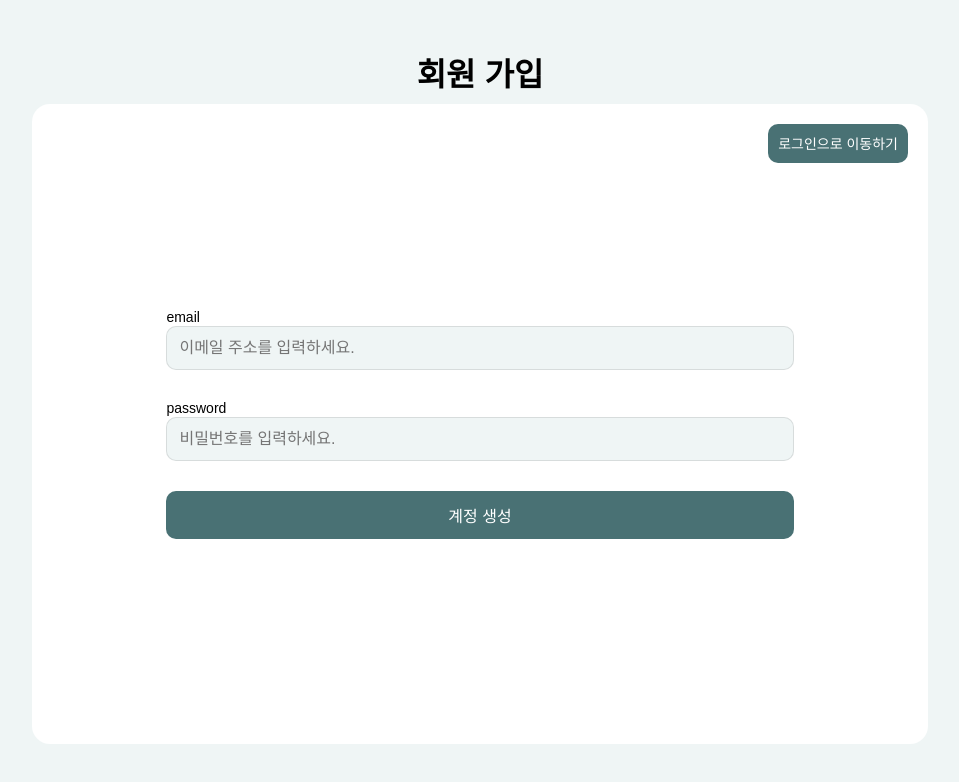
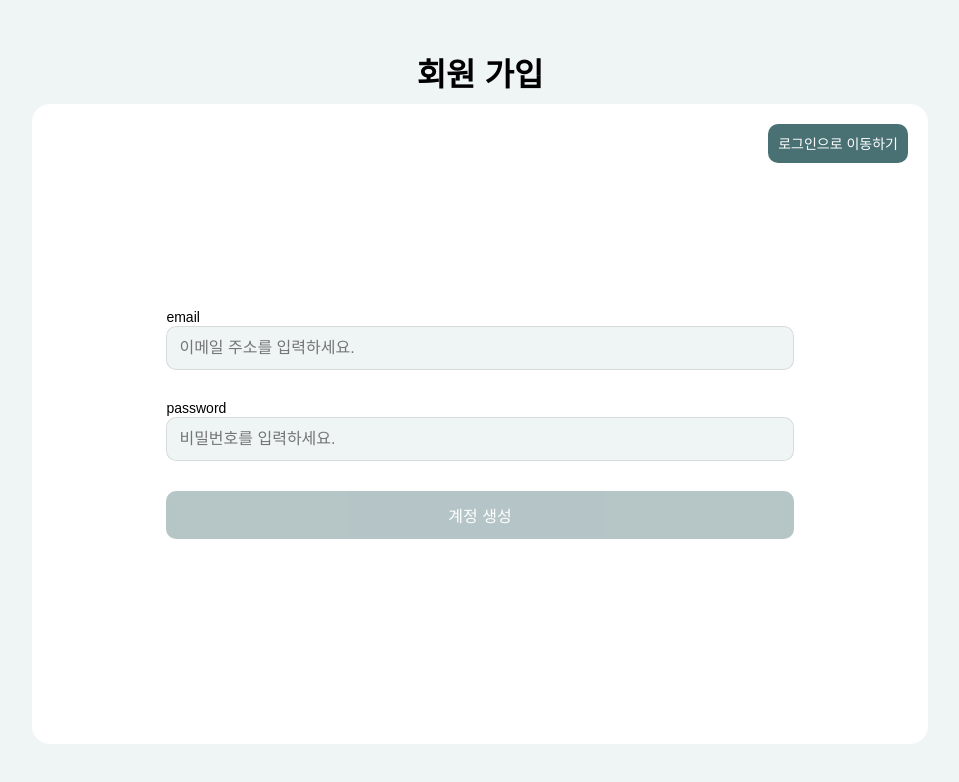
Before and after one commit to wanted-pre-onboarding-team-7/pre-onboarding-8th-1-7, a React (Create React App) app: page / in a window 1280 px wide. Shown: the top 782 px of the page, without its empty margins (160-1119 px from the left). Built offline with nearby package versions, Linux system fonts and the light colour scheme.

Commit message:
Feat: assignment1_2 구현

```diff
--- a/src/components/SignForm.js
+++ b/src/components/SignForm.js
@@ -5,9 +5,11 @@ import { SIGN_IN, SUBMIT_BTN, SIGN_UP } from '../utils/constants';
 import TextInput from './TextInput';
 import { postSignin, postSignup } from '../utils/axios-api-fn';
 import { useNavigate } from 'react-router-dom';
+import { validation } from '../utils/validation';
 
 export default function SignForm({ signState, setSignState }) {
   // useState 부분은 지환님 코드 합치면 삭제
+  const [isActive, setIsActive] = useState(false);
   const [form, setForm] = useState(initialForm);
   const emailRef = useRef(initialForm.email);
   const passwordRef = useRef(initialForm.password);
@@ -30,11 +32,11 @@ export default function SignForm({ signState, setSignState }) {
       return newForm;
     });
     // 유효성 검사
-    // const isValidated =
-    //   validation('email', emailRef.current.value) &&
-    //   validation('password', passwordRef.current.value);
-    // isValidated ? setIsActive(true) : setIsActive(false);
-    // return;
+    const isValidated =
+      validation('email', emailRef.current.value) &&
+      validation('password', passwordRef.current.value);
+    isValidated ? setIsActive(true) : setIsActive(false);
+    return;
   };
 
   //API 구현이 안되어 있어 임시적인 회원가입/로그인 핸들러
@@ -72,6 +74,7 @@ export default function SignForm({ signState, setSignState }) {
         type="submit"
         bgColor={theme.btnColor}
         value={SUBMIT_BTN[signState]}
+        disabled={!isActive}
       />
     </Form>
   );
@@ -92,7 +95,12 @@ const SubmitBtn = styled.input`
   border-radius: 10px;
   color: white;
   cursor: pointer;
+
+  &:disabled {
+    opacity: 0.4;
+  }
 `;
+
 const initialForm = {
   email: '',
   password: '',
--- /dev/null
+++ b/src/utils/validation.js
@@ -0,0 +1,7 @@
+const regexp = {
+  email:
+    /^[0-9a-zA-Z]([-_.]?[0-9a-zA-Z])*@[0-9a-zA-Z]([-_.]?[0-9a-zA-Z])*.[a-zA-Z]{2,3}$/i,
+  password: /^.{8,30}$/,
+};
+
+export const validation = (type, value) => regexp[type].test(value);
```
